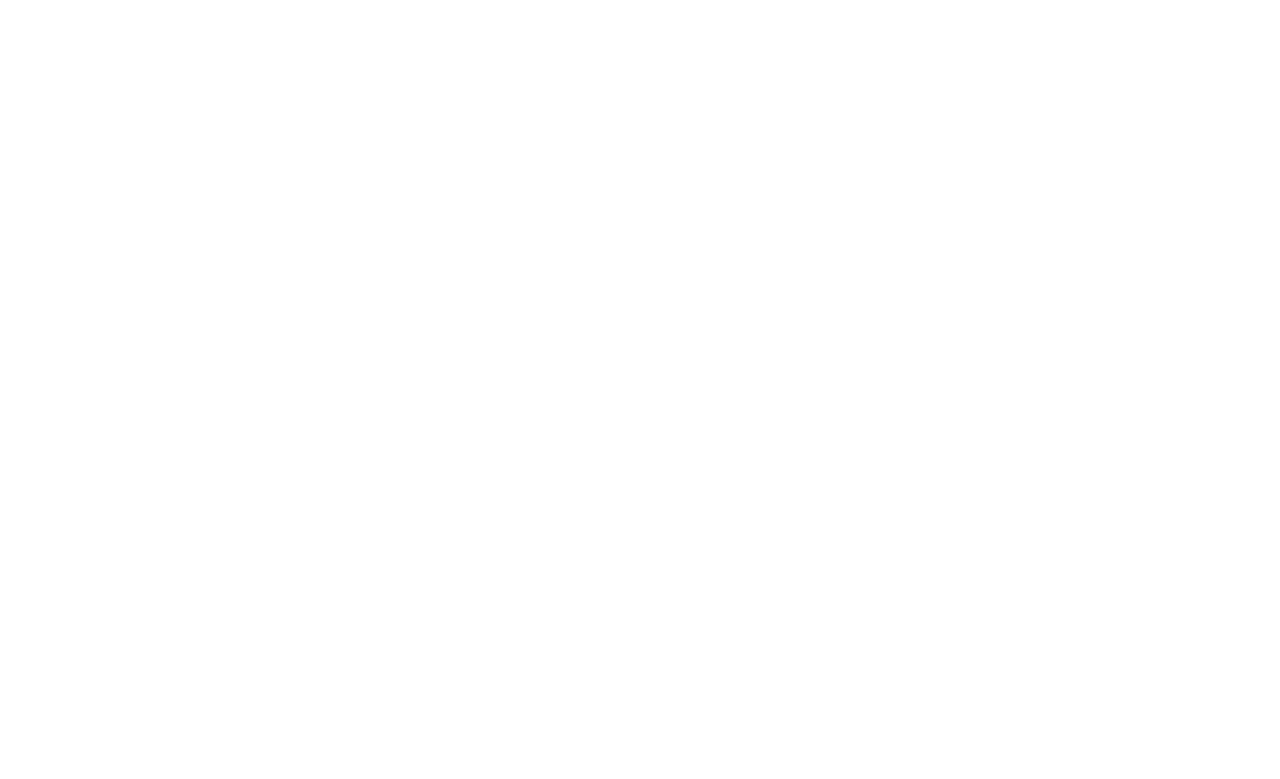
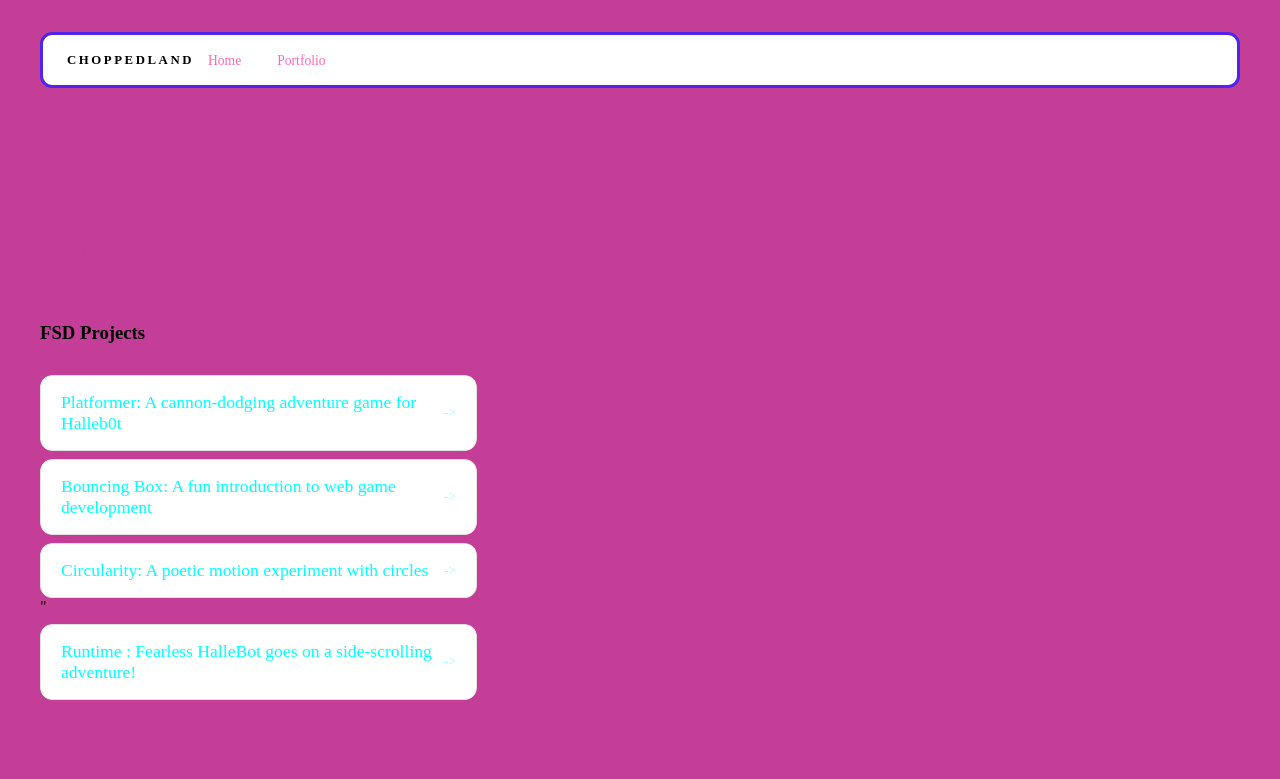
Before and after one commit to apatterson07/apatterson07.github.io, a plain HTML site: page portfolio.html in a window 1280 px wide. Drawn offline with Linux system fonts and the light colour scheme.

Commit message:
add portfolio page to website

```diff
--- a/portfolio.html
+++ b/portfolio.html
@@ -0,0 +1,49 @@
+<!DOCTYPE html>
+<html>
+  <head>
+    <title>Anna's Portfolio</title>
+    <link rel="stylesheet" href="style.css" />
+  </head>
+
+  <body>
+    <!-- All content goes here-->
+     <div id="all-contents">
+     <nav>
+     <h1>choppedland</h1>
+     <ul id="nav-ul">
+      <li class="nav-li">
+        <a href="index.html">Home</a>
+      </li>
+      <li class="nav-li">
+        <a href="portfolio.html">Portfolio</a>
+       </li>
+      </ul>
+     </nav>
+
+     <main>
+     <div class="content">
+      <h1>Portfolio</h1>
+      <h3>FSD Projects</h3>
+      <ul id="portfolio">
+        <li>
+          <a href="fsd-projects/platformer/"> Platformer: A cannon-dodging adventure game for Halleb0t</a>
+        </li>
+        <li>
+          <a href="fsd-projects/bouncing-box/">Bouncing Box: A fun introduction to web game development</a>
+        </li>
+        <li>
+          <a href="fsd-projects/circularity/">Circularity: A poetic motion experiment with circles</a>"
+        </li>
+        <li>
+          <a href="fsd-projects/runtime/">Runtime : Fearless HalleBot goes on a side-scrolling adventure!</a>
+        </li>
+
+      </ul>
+
+      <!-- ASD Projects will go here -->
+
+    </div>
+     </main>
+     </div>
+  </body>
+</html>
--- a/style.css
+++ b/style.css
@@ -157,3 +157,55 @@
   background:#5025eb;
   color:chartreuse;
 }
+/* Portfolio styles */
+.content h1 {
+  color:#c43d97;
+}
+
+#portfolio {
+  list-style: none;
+  margin: 0;
+  padding: 0;
+  width: 100%;
+  display: flex;
+  flex-direction: column;
+  gap: 8px;
+}
+
+#portfolio li {
+  border-radius: 12px;
+  overflow: hidden;
+}
+
+#portfolio a {
+  display: flex;
+  justify-content: space-between;
+  align-items: center;
+  text-decoration: none;
+  color:aqua;
+  padding: 16px 20px;
+  font-size: 1.1rem;
+  font-weight: 500;
+  background: #fff;
+  border: 1px solid #e0e0e0;
+  border-radius: 12px;
+  transition: background 0.25s ease, color 0.25s ease, transform 0.25s ease;
+}
+
+#portfolio a:hover {
+  background: #000;
+  color:aquamarine;
+  transform: translateX(4px);
+}
+
+#portfolio a::after {
+  content: "->";
+  font-size: 0.85rem;
+  opacity: 0.4;
+  transition: opacity 0.25s ease;
+  white-space: nowrap;
+}
+
+#portfolio a:hover::after {
+  opacity: 1;
+}
```
